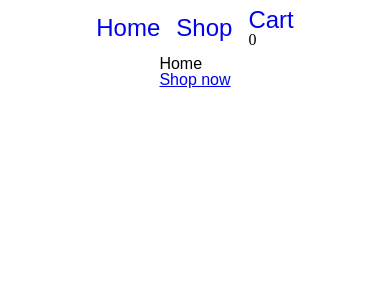
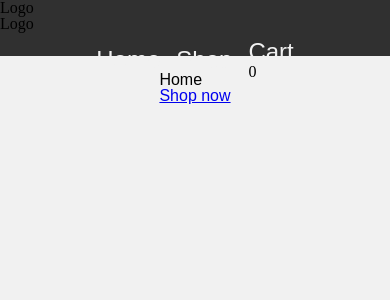
Before and after one commit to daniel-moderiano/shopping-cart, a React (Create React App) app: page / in a window 390 px wide. Shown: the top 300 px of the page. Built offline with nearby package versions, Linux system fonts and the light colour scheme.

Commit message:
Add hamburger and logo sections to navbar

```diff
--- a/src/App.js
+++ b/src/App.js
@@ -189,7 +189,15 @@ function App() {
 
   return (
     <div className="App">
-      <Nav numItems={cartItems.length}/>
+      <header className="header">
+        <div className="logo">Logo</div>
+        <Nav numItems={cartItems.length}/>
+        <div className="hamburger">
+          <span className="bar"></span>
+          <span className="bar"></span>
+          <span className="bar"></span>
+        </div>
+      </header>
       <main className="main">
 
         {/* Additional shared styling here */}
--- a/src/components/Nav.js
+++ b/src/components/Nav.js
@@ -4,6 +4,7 @@ import { Link } from 'react-router-dom';
 const Nav = ({ numItems }) => {
   return (
     <nav className="nav">
+      <div className="logo">Logo</div>
       <ul className="nav__list">
         <li className="nav__list-item">
           <Link className="nav__link" to="/">Home</Link>
@@ -16,6 +17,11 @@ const Nav = ({ numItems }) => {
           <div className="nav__num-items">{numItems}</div>
         </li>
       </ul>
+      <div className="hamburger">
+        <span className="bar"></span>
+        <span className="bar"></span>
+        <span className="bar"></span>
+      </div>
     </nav>
   );
 }
--- a/src/styles/App.css
+++ b/src/styles/App.css
@@ -4,18 +4,64 @@
   font-family: Arial, Helvetica, sans-serif;
 }
 
-body, html {
+body {
   width: 100%;
   height: 100vh;
+  background: #f1f1f1;
 }
 
-/* MAIN AND TOP-LEVEL STYLING */
+/* MAIN AND SHARED STYLING */
+
+.App {
+  position: relative;
+  display: block;
+}
 
 .main {
   display: flex;
   align-items: center;
   flex-direction: column;
   width: 100%;
+  padding-top: 4.5rem;
+}
+
+.header {
+  position: fixed;
+  top: 0;
+  left: 0;
+  height: 3.5rem;
+  background-color: #303030;
+  width: 100%;
+  /* overflow: hidden; */
+  z-index: 1;
+}
+
+.nav__list {
+  list-style: none;
+  display: flex;
+  align-items: center;
+  justify-content: center;
+  height: 100%;
+}
+
+/* Apply this class to the header element when mobile menu is opened */
+.menu-opened {
+  height: 100%;
+}
+
+.nav__list-item {
+  padding: 0.5rem;
+}
+
+.nav__link {
+  text-decoration: none;
+  font-size: 1.5rem;
+  font-family: Arial, Helvetica, sans-serif;
+  color: #f1f1f1;
+}
+
+.nav__link:hover {
+  text-decoration: underline;
 }
 
 /* SHOP COMPONENT */
@@ -39,26 +85,7 @@ body, html {
   place-self: center;
 }
 
-.nav__list {
-  list-style: none;
-  display: flex;
-  align-items: center;
-  justify-content: center;
-}
 
-.nav__list-item {
-  padding: 0.5rem;
-}
-
-.nav__link {
-  text-decoration: none;
-  font-size: 1.5rem;
-  font-family: Arial, Helvetica, sans-serif;
-}
-
-.nav__link:hover {
-  text-decoration: underline;
-}
 
 .product__img {
   width: 150px;
@@ -80,3 +107,199 @@ body, html {
 .quantity__error--show {
   display: block;
 }
+
+/* MOBILE MENU */
+/*
+@import url(https://fonts.googleapis.com/css?family=Ek+Mukta:200);
+
+
+$cubic: cubic-bezier(0.4, 0.01, 0.165, 0.99);
+$mukta: 'Ek Mukta', sans-serif;;
+
+$menuItems: 7;
+
+body {
+    margin: 0;
+    line-height: 1.4;
+    background: #E1E1E1;
+}
+
+.window {
+    position: relative;
+    display: block;
+    width: 360px;
+    height: 567px;
+    margin: 100px auto 0;
+    box-shadow: 0 0 65px 15px rgba(#000, 0.2);
+    overflow: hidden;
+    border-radius: 3px;
+    background: #F1F1F1;
+    .header {
+        position: absolute;
+        display: block;
+        top: 0;
+        left: 0;
+        height: 50px;
+        width: 100%;
+        background: rgba(#000,0.8);
+        overflow: hidden;
+        transition: all 0.5s ease-out, background 1s ease-out;
+        transition-delay: 0.2s;
+        z-index: 1;
+        .burger-container {
+            position: relative;
+            display: inline-block;
+            height: 50px;
+            width: 50px;
+            cursor: pointer;
+            transform: rotate(0deg);
+            transition: all 0.3s $cubic;
+            user-select: none;
+            -webkit-tap-highlight-color: transparent;
+            #burger {
+                width: 18px;
+                height: 8px;
+                position: relative;
+                display: block;
+                margin: -4px auto 0;
+                top: 50%;
+                .bar {
+                    width: 100%;
+                    height: 1px;
+                    display: block;
+                    position: relative;
+                    background: #FFF;
+                    transition: all 0.3s $cubic;
+                    transition-delay: 0s;
+                    &.topBar {
+                        transform: translateY(0px) rotate(0deg);
+                    }
+                    &.btmBar {
+                        transform: translateY(6px) rotate(0deg);
+                    }
+                }
+            }
+        }
+        .icon {
+            display: inline-block;
+            position: absolute;
+            height: 100%;
+            line-height: 50px;
+            width: 50px;
+            height: 50px;
+            text-align: center;
+            color: #FFF;
+            font-size: 22px;
+            left: 50%;
+            transform: translateX(-50%);
+            &.icon-bag {
+                right: 0;
+                top: 0;
+                left: auto;
+                transform: translateX(0px);
+                transition: transform 0.5s $cubic;
+                transition-delay: 0.65s;
+            }
+        }
+        ul.menu {
+            position: relative;
+            display: block;
+            padding: 0px 48px 0;
+            list-style: none;
+            li.menu-item {
+                border-bottom: 1px solid #333;
+                margin-top: 5px;
+                transform: scale(1.15) translateY(-30px);
+                opacity: 0;
+                transition: transform 0.5s $cubic, opacity 0.6s $cubic;
+                @for $i from 1 through $menuItems {
+                    &:nth-child(#{$i}) {
+                        transition-delay: #{0.56 - ($i * 0.07)}s;
+                    }
+                }
+                a {
+                    display: block;
+                    position: relative;
+                    color: #FFF;
+                    font-family: $mukta;
+                    font-weight: 100;
+                    text-decoration: none;
+                    font-size: 22px;
+                    line-height: 2.35;
+                    font-weight: 200;
+                    width: 100%;
+                }
+            }
+        }
+        &.menu-opened {
+            height: 100%;
+            background-color: #000;
+            transition: all 0.3s ease-in, background 0.5s ease-in;
+            transition-delay: 0.25s;
+            .burger-container {
+                transform: rotate(90deg);
+                #burger {
+                    .bar {
+                        transition: all 0.4s $cubic;
+                        transition-delay: 0.2s;
+                        &.topBar {
+                            transform: translateY(4px) rotate(45deg);
+                        }
+                        &.btmBar {
+                            transform: translateY(3px) rotate(-45deg);
+                        }
+                    }
+                }
+            }
+            ul.menu {
+                li.menu-item {
+                    transform: scale(1) translateY(0px);
+                    opacity: 1;
+                    @for $i from 1 through $menuItems {
+                        &:nth-child(#{$i}) {
+                            transition-delay: #{0.07 * $i+0.2}s;
+                        }
+                    }
+                }
+            }
+            .icon {
+                &.icon-bag {
+                    transform: translateX(75px);
+                    transition-delay: 0.3s;
+                }
+            }
+        }
+    }
+    .content {
+        font-family: $mukta;
+        padding: 67px 4% 0;
+        text-align: justify;
+        overflow: scroll;
+        max-height: 100%;
+        &::-webkit-scrollbar  {
+            display: none;
+        }
+        h2 {
+            margin-bottom: 0px;
+            letter-spacing: 1px;
+        }
+        img {
+            width: 95%;
+            position: relative;
+            display: block;
+            margin: 75px auto 75px;
+            &:nth-of-type(2) {
+                margin: 75px auto;
+            }
+        }
+    }
+    @media(max-width: 600px) {
+        width: 100%;
+        height: 100vh;
+        margin: 0;
+        border-radius: 0px;
+        .header {
+            position: fixed;
+        }
+    }
+} */
```
